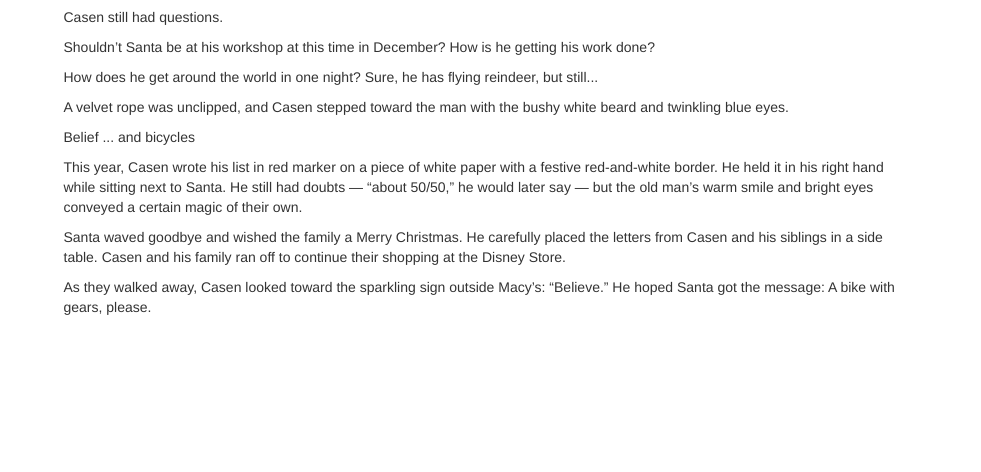
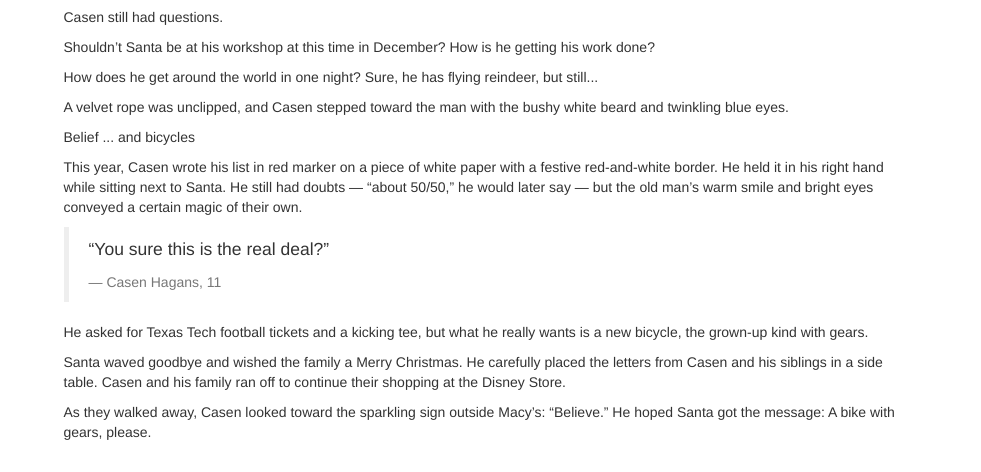
Before and after one commit to jamilaraja/Midterm, a plain HTML site: page index.html in a window 1280 px wide. Shown: the part 2032-2504 px from the top of the page, without its empty margins (299-1280 px from the left). Before the commit the page ends 2379 px from the top, so only its background shows below. Drawn offline with nearby package versions, Linux system fonts and the light colour scheme.

Commit message:
block quote

```diff
--- a/index.html
+++ b/index.html
@@ -60,6 +60,11 @@
 <p>Belief ... and bicycles</p>
 
 <p>This year, Casen wrote his list in red marker on a piece of white paper with a festive red-and-white border. He held it in his right hand while sitting next to Santa. He still had doubts — “about 50/50,” he would later say — but the old man’s warm smile and bright eyes conveyed a certain magic of their own.</p>
+<blockquote>
+  <p>“You sure this is the real deal?”</p>
+  <footer>Casen Hagans, 11</footer>
+</blockquote>
+<p>He asked for Texas Tech football tickets and a kicking tee, but what he really wants is a new bicycle, the grown-up kind with gears.</p>
 
 <p>Santa waved goodbye and wished the family a Merry Christmas. He carefully placed the letters from Casen and his siblings in a side table. Casen and his family ran off to continue their shopping at the Disney Store.</p>
 
```
